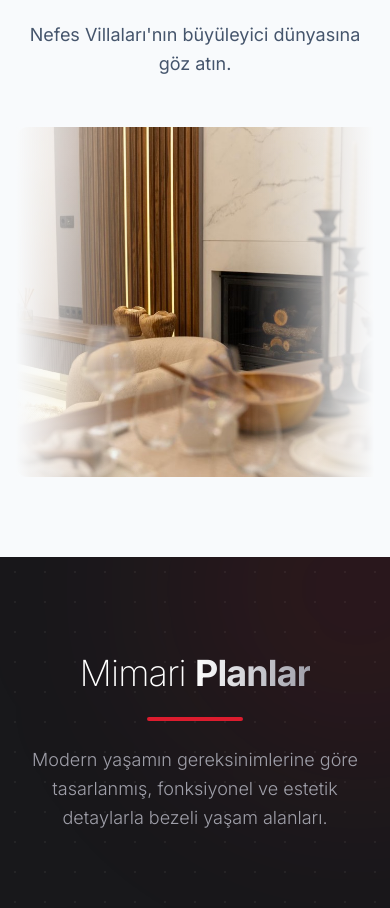
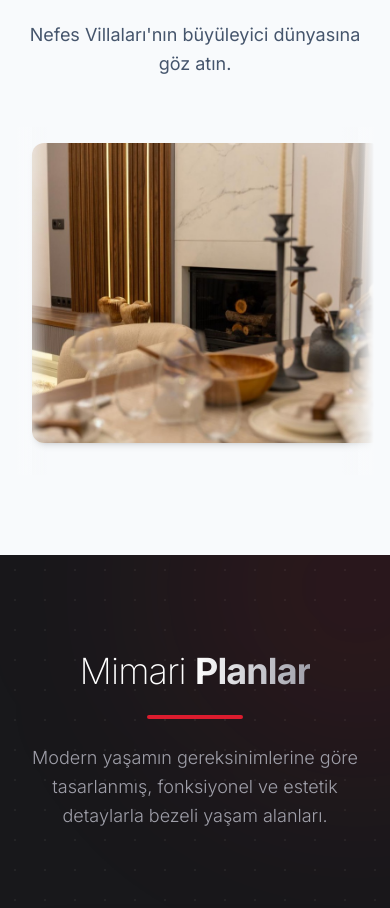
Before and after one commit to coskunmuhammed/nefeskusadasi.com, a Next.js app: page / in a window 390 px wide. Shown: the part 2160-3068 px from the top of the page. Built offline with nearby package versions, Linux system fonts and the light colour scheme.

Commit message:
Implement draggable/swipeable gallery

```diff
--- a/app/globals.css
+++ b/app/globals.css
@@ -19,3 +19,16 @@
     -moz-osx-font-smoothing: grayscale;
   }
 }
+
+/* Hide scrollbar for Chrome, Safari and Opera */
+.scrollbar-hide::-webkit-scrollbar {
+  display: none;
+}
+
+/* Hide scrollbar for IE, Edge and Firefox */
+.scrollbar-hide {
+  -ms-overflow-style: none;
+  /* IE and Edge */
+  scrollbar-width: none;
+  /* Firefox */
+}
--- a/components/Gallery.tsx
+++ b/components/Gallery.tsx
@@ -1,6 +1,6 @@
 'use client';
 
-import { useState } from 'react';
+import { useState, useRef, MouseEvent } from 'react';
 import Image from 'next/image';
 import { X, ChevronLeft, ChevronRight, ZoomIn } from 'lucide-react';
 import { useLanguage } from '../context/LanguageContext';
@@ -21,8 +21,16 @@ const images = [
 export default function Gallery() {
     const { t } = useLanguage();
     const [selectedImage, setSelectedImage] = useState<number | null>(null);
+    const scrollRef = useRef<HTMLDivElement>(null);
+    const [isDragging, setIsDragging] = useState(false);
+    const [startX, setStartX] = useState(0);
+    const [scrollLeft, setScrollLeft] = useState(0);
 
-    const openModal = (index: number) => setSelectedImage(index);
+    const openModal = (index: number) => {
+        if (!isDragging) {
+            setSelectedImage(index);
+        }
+    };
     const closeModal = () => setSelectedImage(null);
 
     const nextImage = (e: React.MouseEvent) => {
@@ -38,6 +46,36 @@ export default function Gallery() {
             setSelectedImage((selectedImage - 1 + images.length) % images.length);
         }
     };
+
+    // Mouse Drag Handlers
+    const handleMouseDown = (e: MouseEvent) => {
+        if (!scrollRef.current) return;
+        setIsDragging(false); // Assume click initially
+        setStartX(e.pageX - scrollRef.current.offsetLeft);
+        setScrollLeft(scrollRef.current.scrollLeft);
+    };
+
+    const handleMouseMove = (e: MouseEvent) => {
+        if (!scrollRef.current) return;
+        // Only start scrolling if mouse is down (we can check buttons or track separate 'isMouseDown' state)
+        // But better: checks e.buttons === 1 (primary button)
+        if (e.buttons !== 1) return;
+
+        e.preventDefault();
+        setIsDragging(true); // Now we are definitely dragging
+        const x = e.pageX - scrollRef.current.offsetLeft;
+        const walk = (x - startX) * 2; // Scroll-fast multiplier
+        scrollRef.current.scrollLeft = scrollLeft - walk;
+    };
+
+    const handleMouseUp = () => {
+        // Delay resetting dragging state slightly to prevent onClick from firing immediately after drag
+        setTimeout(() => setIsDragging(false), 50);
+    };
+
+    const handleMouseLeave = () => {
+        setIsDragging(false);
+    }
 
     return (
         <section className="py-20 bg-slate-50" id="gallery">
@@ -55,26 +93,30 @@ export default function Gallery() {
 
                     <div className="relative w-full overflow-hidden mask-gradient">
                         {/* Gradient Masks */}
-                        <div className="absolute top-0 left-0 w-32 h-full bg-gradient-to-r from-slate-50 to-transparent z-10 pointer-events-none" />
-                        <div className="absolute top-0 right-0 w-32 h-full bg-gradient-to-l from-slate-50 to-transparent z-10 pointer-events-none" />
+                        <div className="absolute top-0 left-0 w-8 md:w-32 h-full bg-gradient-to-r from-slate-50 to-transparent z-10 pointer-events-none" />
+                        <div className="absolute top-0 right-0 w-8 md:w-32 h-full bg-gradient-to-l from-slate-50 to-transparent z-10 pointer-events-none" />
 
-                        <div className="flex animate-scroll hover:pause gap-6 w-max">
-                            {/* We double the images to create a seamless infinite loop */}
-                            {[...images, ...images].map((img, globalIndex) => {
-                                // Adjust index mapping for modal since we duplicated the array
-                                const originalIndex = globalIndex % images.length;
-                                return (
                         <div
-                                        key={globalIndex}
-                                        className="group relative overflow-hidden rounded-xl shadow-md cursor-pointer h-[350px] w-[450px] flex-shrink-0"
-                                        onClick={() => openModal(originalIndex)}
+                            ref={scrollRef}
+                            className="flex gap-6 overflow-x-auto scrollbar-hide cursor-grab active:cursor-grabbing pb-8 pt-4 px-4 md:px-0"
+                            onMouseDown={handleMouseDown}
+                            onMouseMove={handleMouseMove}
+                            onMouseUp={handleMouseUp}
+                            onMouseLeave={handleMouseLeave}
+                        >
+                            {images.map((img, index) => (
+                                <div
+                                    key={index}
+                                    className="group relative overflow-hidden rounded-xl shadow-md flex-shrink-0 h-[300px] w-[350px] md:h-[350px] md:w-[450px] transition-transform duration-300 hover:-translate-y-1 select-none"
+                                    onClick={() => openModal(index)}
                                 >
                                     <Image
                                         src={img.src}
                                         alt={img.alt}
                                         fill
-                                            className="object-cover transition-transform duration-700 group-hover:scale-110"
-                                            sizes="(max-width: 768px) 100vw, (max-width: 1200px) 50vw, 33vw"
+                                        className="object-cover transition-transform duration-700 group-hover:scale-110 pointer-events-none"
+                                        sizes="(max-width: 768px) 80vw, (max-width: 1200px) 50vw, 33vw"
+                                        draggable={false}
                                     />
                                     <div className="absolute inset-0 bg-black/0 group-hover:bg-black/20 transition-colors duration-300" />
                                     <div className="absolute inset-0 flex items-center justify-center opacity-0 group-hover:opacity-100 transition-opacity duration-300">
@@ -83,8 +125,7 @@ export default function Gallery() {
                                         </div>
                                     </div>
                                 </div>
-                                );
-                            })}
+                            ))}
                         </div>
                     </div>
                 </div>
```
Lines whose indentation alone changed are shown as unchanged.
